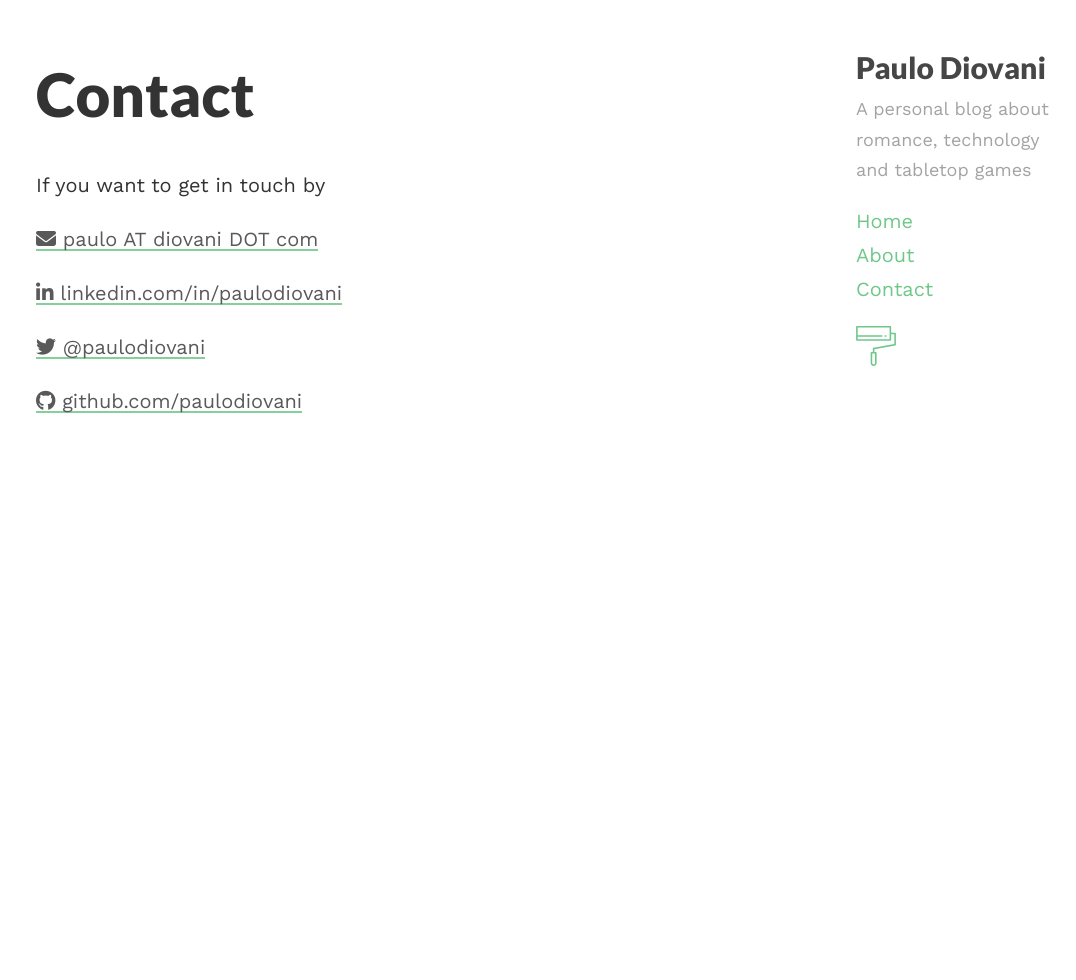
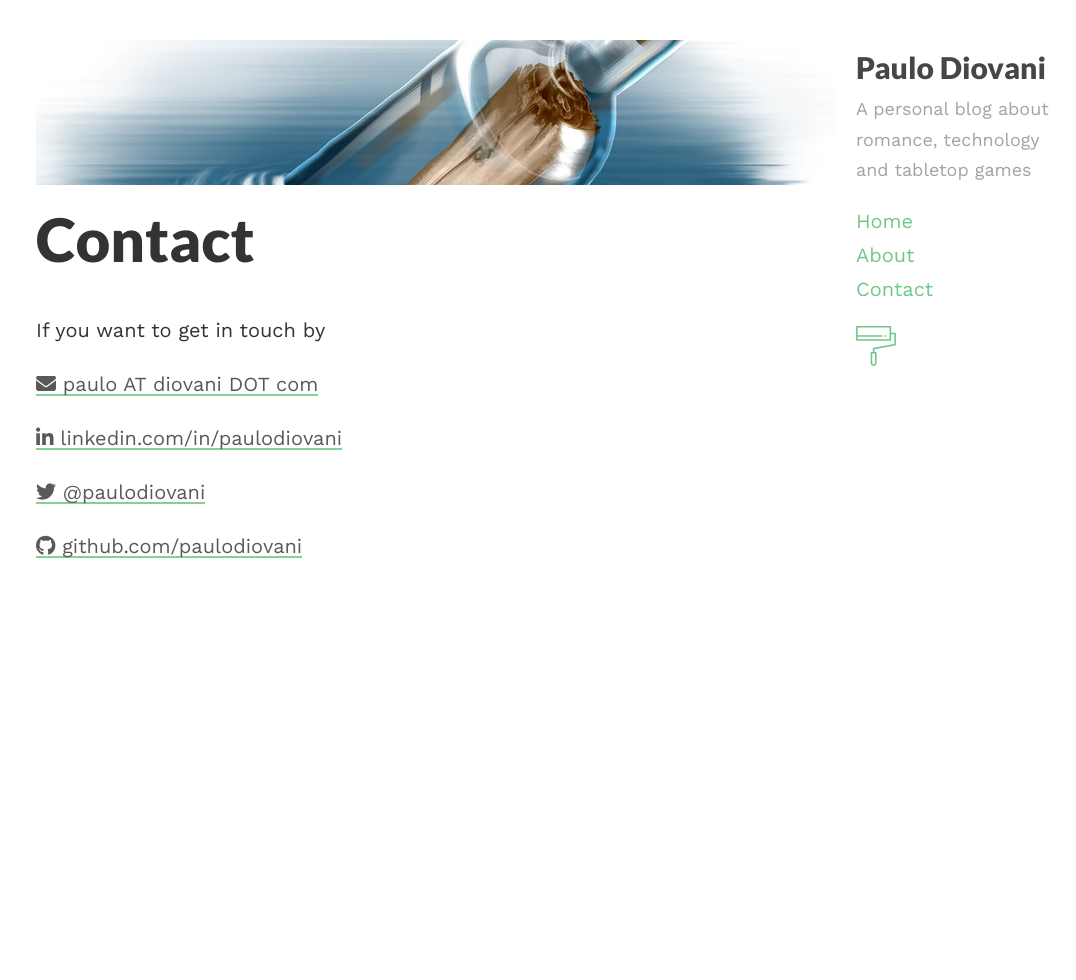
Before and after one commit to paulodiovani/blog.diovani.com, a Jekyll site: the page built from contact.md, in a window 1280 px wide. Shown: the whole page, without its empty margins (204-1280 px from the left). Built offline with Jekyll 4.4.1, drawn with Linux system fonts in a browser that asks for light colours; nearby versions of some CDN libraries.

Commit message:
Add header image to contact page

```diff
--- a/contact.md
+++ b/contact.md
@@ -2,6 +2,8 @@
 title: Contact
 layout: post
 permalink: /contact/
+image: /media/2017/message_in_a_bottle_by_jrivadulla-d53o80v.jpg
+image_credits: jrivadulla.deviantart.com
 ---
 
 If you want to get in touch by
```
Also changed, not shown: media/2017/message_in_a_bottle_by_jrivadulla-d53o80v.jpg (added).
